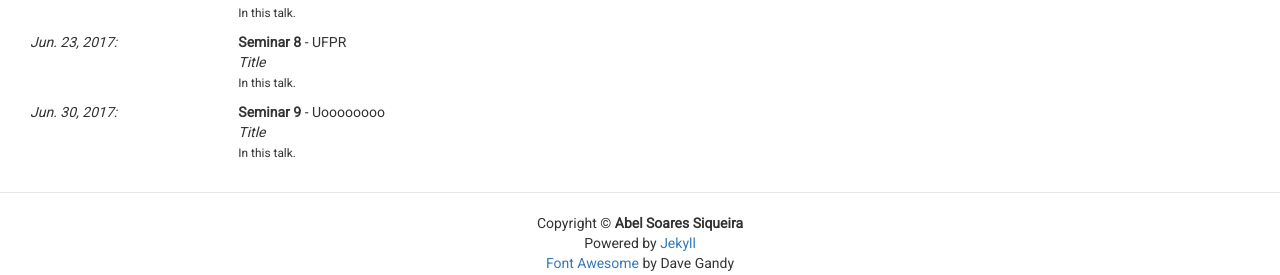
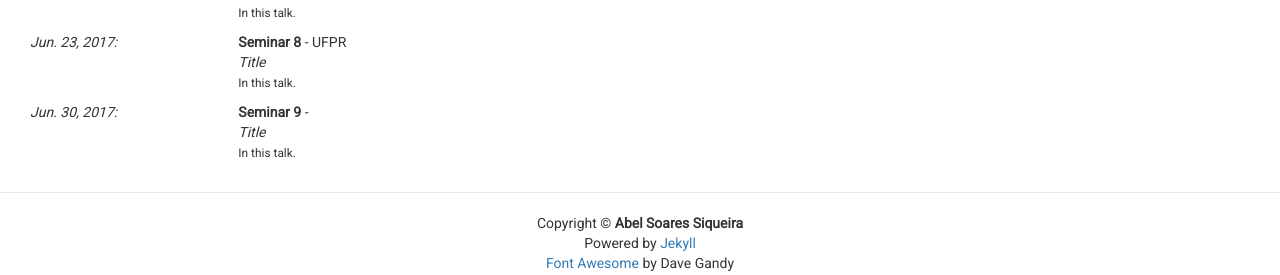
Before and after one commit to ufpr-pde/ufpr-opt.github.io, a Jekyll site: the page built from d_seminars.md, in a window 1280 px wide. Shown: the part 900-1175 px from the top of the page. Built offline with Jekyll 4.4.1, drawn with Linux system fonts in a browser that asks for light colours; some web fonts are replaced.

Commit message:
Update seminars.yml

```diff
--- a/_data/seminars.yml
+++ b/_data/seminars.yml
@@ -65,7 +65,7 @@
 - author: Seminar 9
   date: 2017-06-30
   semester: 2017s1
-  affiliation: Uoooooooo
+  affiliation:
   title: Title
   abstract: >
     In this talk.
```
